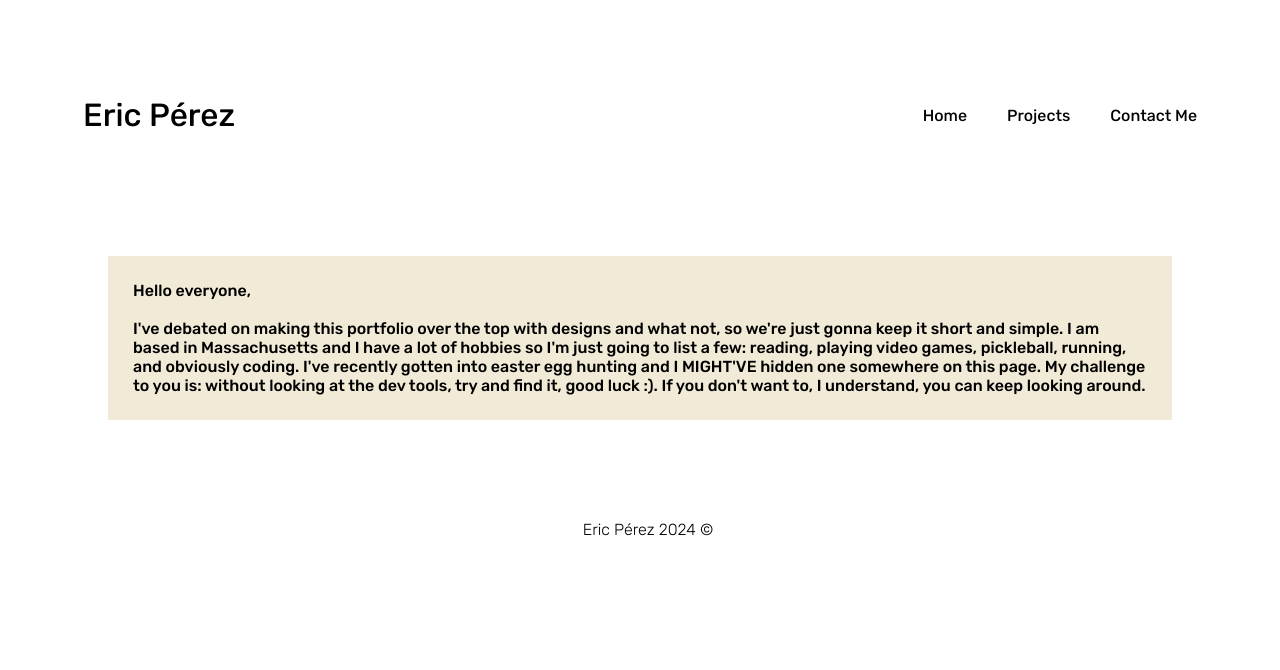
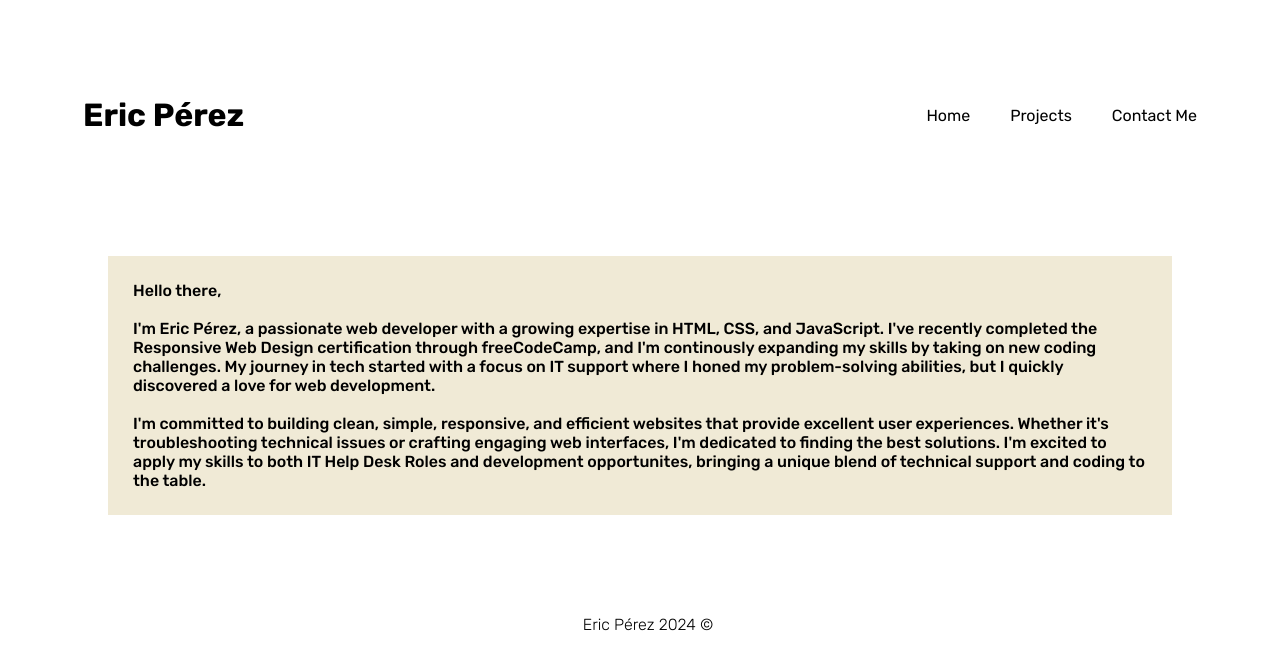
Before and after one commit to ericperez13/newProject, a plain HTML site: page index.html in a window 1280 px wide. Drawn offline with Linux system fonts and the light colour scheme.

Commit message:
fixed the bio portion of the project and wanted to add a description for the images of my past projects, didn't get to that today.

```diff
--- a/index.html
+++ b/index.html
@@ -17,7 +17,7 @@
 <body>
 
     <div class="navbarContainer">
-        <h1><a href="https://www.linkedin.com/in/eric-pérez/">Eric Pérez</a></h1>
+        <h1><a href="https://www.linkedin.com/in/eric-pérez/" target="_blank">Eric Pérez</a></h1>
 
         <div id="navbar">
             <ul><a href="./index.html">Home</a></ul>
@@ -29,14 +29,13 @@
     <div>
         <p id="introParagraph">
 
-            Hello everyone,
+            Hello there,
             <br>
             <br>
-            I've debated on making this portfolio over the top with designs and what not, so we're just gonna keep it
-            short and simple. I am based in Massachusetts and I have a lot of hobbies so I'm just going to list a few:
-            reading, playing video games, pickleball, running, and obviously coding. I've recently gotten into easter
-            egg hunting and I MIGHT'VE hidden one somewhere on this page. My challenge to you is: without looking at the
-            dev tools, try and find it, good luck :). If you don't want to, I understand, you can keep looking around.
+            I'm Eric Pérez, a passionate web developer with a growing expertise in HTML, CSS, and JavaScript. I've recently completed the Responsive Web Design certification through freeCodeCamp, and I'm continously expanding my skills by taking on new coding challenges. My journey in tech started with a focus on IT support where I honed my problem-solving abilities, but I quickly discovered a love for web development.
+            <br>
+            <br>
+            I'm committed to building clean, simple, responsive, and efficient websites that provide excellent user experiences. Whether it's troubleshooting technical issues or crafting engaging web interfaces, I'm dedicated to finding the best solutions. I'm excited to apply my skills to both IT Help Desk Roles and development opportunites, bringing a unique blend of technical support and coding to the table.
         </p>
     </div>
 
--- a/styles.css
+++ b/styles.css
@@ -2,7 +2,6 @@
 * {
   font-family: "Rubik", sans-serif;
   font-optical-sizing: auto;
-  font-weight: 450;
   font-style: normal;
 }
 
@@ -67,11 +66,11 @@ a:hover {
 }
 
 /*code for the images*/
-.projectsDisplay>img {
+.projectsDisplay > img {
   height: 400px;
   width: auto;
 }
 
 .projectsDisplay>img:hover {
-  transform: scale(1.1);
+  transform: scale(1.2);
 }
```
